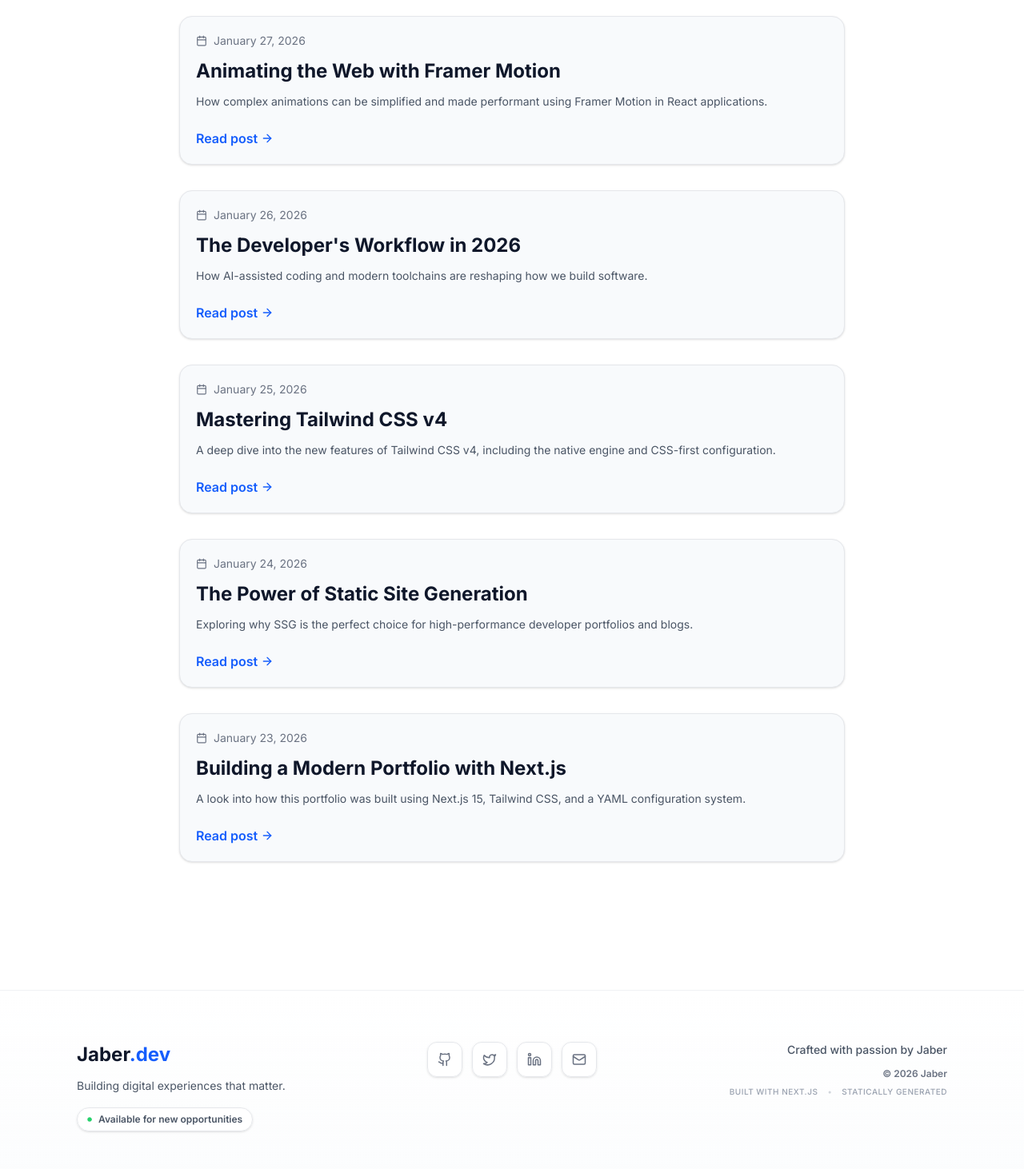
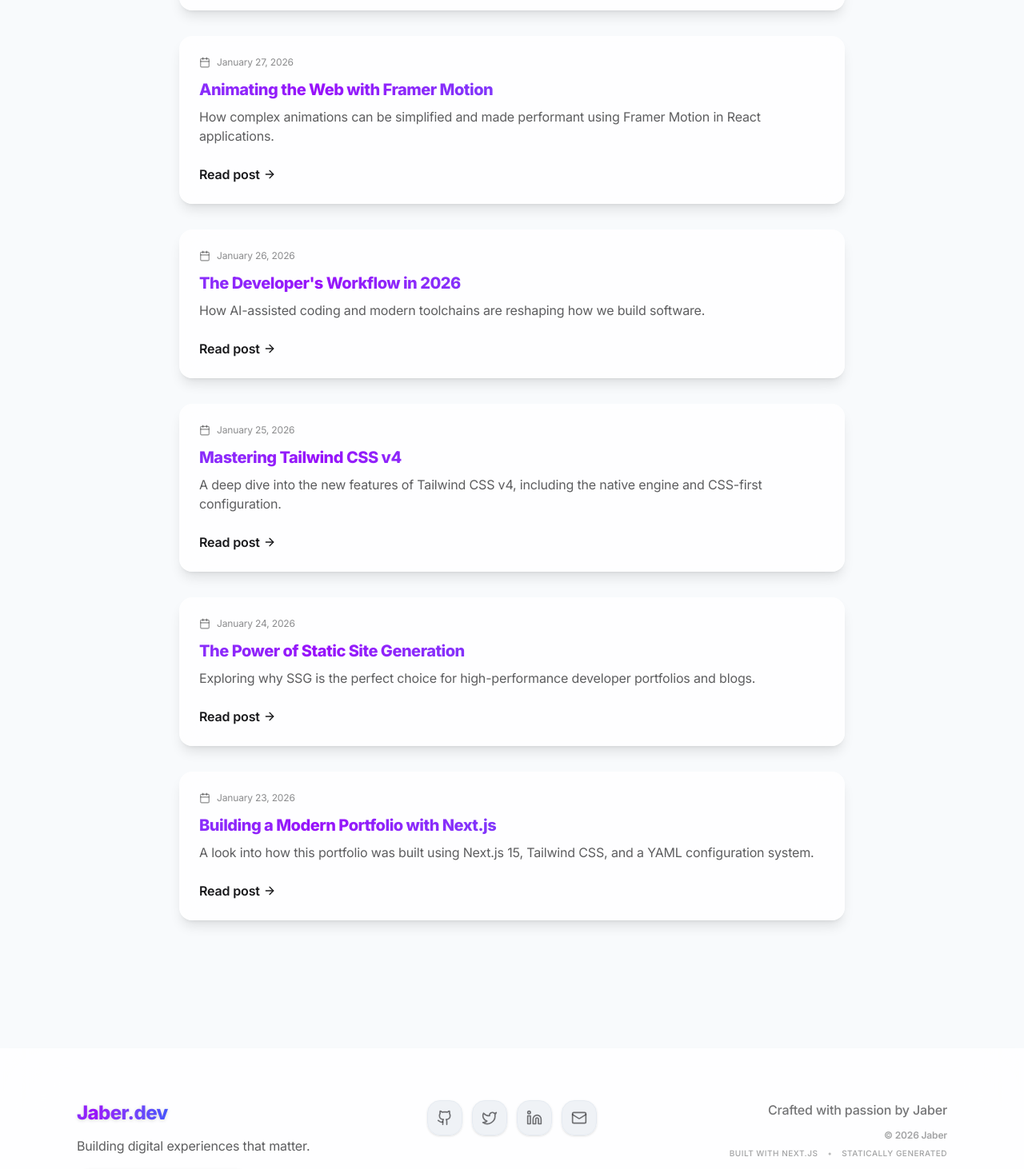
Before and after one commit to jaberio/devfolio, a Next.js app: page /blog in a window 1280 px wide. Shown: the part 754-2216 px from the top of the page at 80% size. Built offline with nearby package versions, Linux system fonts and the light colour scheme; no server answers.

Commit message:
feat(ui): restyle app to Railway-inspired modern glassmorphism, gradients, and bold minimalism

```diff
--- a/src/app/globals.css
+++ b/src/app/globals.css
@@ -35,37 +35,38 @@
 
 /* Base theme variables */
 :root {
-  --background: #ffffff;
-  --foreground: #0f172a;
-  --primary-color: #2563eb;
+  --background: #f8fafc;
+  --foreground: #18181b;
+  --primary-color: #0f62fe;
 
-  --surface-50: #f8fafc;
-  --surface-100: #f1f5f9;
-  --surface-200: #e2e8f0;
+  --surface-50: #f3f6fa;
+  --surface-100: #e5eaf1;
+  --surface-200: #d1d9e6;
 
   /* Card backgrounds */
-  --card-bg: #f8fafc;
-  --card-bg-hover: #ffffff;
+  --card-bg: #ffffffcc;
+  --card-bg-hover: #f3f6faee;
+  --glass-blur: blur(16px);
+  --border-radius: 1.25rem;
+  --shadow-elevated: 0 8px 32px 0 rgba(31, 38, 135, 0.12);
+  --font-sans: 'Inter', 'Space Grotesk', ui-sans-serif, system-ui, sans-serif;
 }
 
 .dark {
-  /* Softer Dark Mode - More balanced deep charcoal/slate */
-  --background: #111827;
-  /* Slate 950/900 mix, very soft */
-  --foreground: #f9fafb;
-  /* Lighter white */
-  --primary-color: #60a5fa;
+  --background: #0b1120;
+  --foreground: #f3f6fa;
+  --primary-color: #5b9aff;
 
-  --surface-50: #1f2937;
-  /* Gray 800 */
-  --surface-100: #374151;
-  /* Gray 700 */
-  --surface-200: #4b5563;
-  /* Gray 600 */
+  --surface-50: #181c25;
+  --surface-100: #23293a;
+  --surface-200: #2e3650;
 
-  /* Card backgrounds - blue-tinted dark, NOT grey */
-  --card-bg: #1e293b;
-  --card-bg-hover: #334155;
+  --card-bg: #181c25cc;
+  --card-bg-hover: #23293aee;
+  --glass-blur: blur(18px);
+  --border-radius: 1.25rem;
+  --shadow-elevated: 0 8px 32px 0 rgba(31, 38, 135, 0.18);
+  --font-sans: 'Inter', 'Space Grotesk', ui-sans-serif, system-ui, sans-serif;
 }
 
 @layer base {
@@ -76,8 +77,10 @@
   body {
     background-color: var(--background);
     color: var(--foreground);
+    font-family: var(--font-sans);
     font-feature-settings: "rlig" 1, "calt" 1;
     min-height: 100vh;
+    letter-spacing: -0.01em;
   }
 }
 
--- a/src/components/layout/Footer.tsx
+++ b/src/components/layout/Footer.tsx
@@ -6,19 +6,19 @@ export function Footer({ config }: { config: SiteConfig }) {
     const { footer, site } = config;
 
     return (
-        <footer className="bg-gradient-to-b from-transparent to-surface-50/50 dark:to-slate-900/30 border-t border-gray-200/50 dark:border-gray-800/50 py-16 mt-20">
+        <footer className="glass-card backdrop-blur-2xl border-t border-surface-100/60 dark:border-surface-100/20 py-16 mt-20">
             <div className="max-w-6xl mx-auto px-4 sm:px-6 lg:px-8">
                 <div className="grid grid-cols-1 lg:grid-cols-3 gap-12 items-start">
                     {/* Brand Section */}
                     <div className="flex flex-col items-center lg:items-start text-center lg:text-left lg:col-span-1">
-                        <h2 className="text-2xl font-bold text-foreground mb-3">
-                            {site.name}<span className="text-blue-600 dark:text-blue-400">{site.branding?.logoHighlight || '.'}</span>
+                        <h2 className="text-2xl font-extrabold tracking-tight text-gradient mb-3 drop-shadow-sm">
+                            {site.name}<span>{site.branding?.logoHighlight || '.'}</span>
                         </h2>
-                        <p className="text-gray-600 dark:text-gray-400 max-w-xs text-sm leading-relaxed mb-4">
+                        <p className="text-foreground/70 max-w-xs text-base leading-relaxed mb-4">
                             {site.branding?.tagline || site.description}
                         </p>
                         {footer.statusText && (
-                            <div className="flex items-center gap-2 px-3 py-1.5 bg-white/80 dark:bg-slate-800/80 rounded-full border border-gray-200 dark:border-gray-700 text-xs font-semibold text-gray-600 dark:text-gray-300 shadow-sm backdrop-blur-sm">
+                            <div className="flex items-center gap-2 px-3 py-1.5 bg-white/70 dark:bg-surface-50/30 rounded-full border border-surface-100 text-xs font-semibold text-green-700 dark:text-green-400 shadow-sm backdrop-blur-sm">
                                 <Circle size={6} className="fill-green-500 text-green-500 animate-pulse" />
                                 {footer.statusText}
                             </div>
@@ -39,10 +39,10 @@ export function Footer({ config }: { config: SiteConfig }) {
                                     href={link.href}
                                     target="_blank"
                                     rel="noopener noreferrer"
-                                    className="group flex items-center justify-center w-11 h-11 rounded-xl bg-white/80 dark:bg-slate-800/80 text-gray-500 hover:text-blue-600 dark:text-gray-400 dark:hover:text-blue-400 border border-gray-200 dark:border-gray-700 transition-all duration-300 shadow-sm hover:shadow-md hover:-translate-y-0.5 backdrop-blur-sm"
+                                    className="group flex items-center justify-center w-11 h-11 rounded-2xl bg-surface-100/60 dark:bg-surface-50/30 text-foreground/60 hover:text-primary-color border border-surface-100 dark:border-surface-50 transition-all duration-300 shadow-sm hover:shadow-lg hover:-translate-y-1 backdrop-blur"
                                     aria-label={link.label}
                                 >
-                                    <link.icon size={18} className="transition-transform group-hover:scale-110" />
+                                    <link.icon size={20} className="transition-transform group-hover:scale-110" />
                                 </a>
                             ))}
                         </div>
@@ -50,16 +50,16 @@ export function Footer({ config }: { config: SiteConfig }) {
 
                     {/* Credits Section */}
                     <div className="flex flex-col items-center lg:items-end gap-3 text-center lg:text-right lg:col-span-1">
-                        <p className="text-gray-600 dark:text-gray-400 text-sm font-medium">
+                        <p className="text-foreground/60 text-base font-medium">
                             {footer.credits}
                         </p>
-                        <div className="flex flex-col gap-2 text-xs text-gray-500 dark:text-gray-500">
+                        <div className="flex flex-col gap-2 text-xs text-foreground/40">
                             <span className="font-semibold">© {year} {site.name}</span>
                             {footer.showBuiltBy && (
                                 <div className="flex flex-wrap justify-center lg:justify-end gap-3 text-[10px] font-medium uppercase tracking-wider">
-                                    <span className="text-gray-400 dark:text-gray-600">Built with Next.js</span>
-                                    <span className="text-gray-300 dark:text-gray-700">•</span>
-                                    <span className="text-gray-400 dark:text-gray-600">Statically Generated</span>
+                                    <span className="text-foreground/40">Built with Next.js</span>
+                                    <span className="text-foreground/30">•</span>
+                                    <span className="text-foreground/40">Statically Generated</span>
                                 </div>
                             )}
                         </div>
--- a/src/components/ui/BlogCard.tsx
+++ b/src/components/ui/BlogCard.tsx
@@ -27,21 +27,24 @@ export function BlogCard({ title, summary, date, slug, index }: BlogCardProps) {
             transition={{ delay: index * 0.1 }}
         >
             <Link href={`/blog/${slug}`} className="group block">
-                <article className="p-5 rounded-2xl border border-gray-200 dark:border-slate-700 group-hover:border-blue-500 transition-all duration-300 shadow-sm hover:shadow-xl h-full flex flex-col" style={{ backgroundColor: 'var(--card-bg)' }}>
-                    <div className="flex items-center text-sm text-gray-500 dark:text-gray-400 mb-3 gap-2">
+                <article
+                    className="glass-card p-6 rounded-2xl border border-surface-100/60 dark:border-surface-100/20 group-hover:border-primary-color transition-all duration-300 shadow-sm hover:shadow-2xl h-full flex flex-col cursor-pointer"
+                    style={{ backdropFilter: 'var(--glass-blur)' }}
+                >
+                    <div className="flex items-center text-xs text-foreground/50 mb-3 gap-2">
                         <Calendar size={14} />
                         <time dateTime={date}>{formattedDate}</time>
                     </div>
 
-                    <h3 className="text-2xl font-bold text-foreground mb-3 group-hover:text-blue-600 dark:group-hover:text-blue-400 transition-colors">
+                    <h3 className="text-xl font-extrabold tracking-tight text-gradient mb-2 group-hover:scale-[1.03] group-hover:drop-shadow transition-transform">
                         {title}
                     </h3>
 
-                    <p className="text-gray-600 dark:text-gray-400 mb-6 flex-grow line-clamp-3 text-sm">
+                    <p className="text-foreground/70 mb-6 flex-grow line-clamp-3 text-base">
                         {summary}
                     </p>
 
-                    <div className="flex items-center text-blue-600 dark:text-blue-400 font-semibold group-hover:translate-x-1 transition-transform">
+                    <div className="flex items-center font-semibold text-primary-color group-hover:translate-x-1 transition-transform">
                         Read post <ArrowRight size={16} className="ml-1" />
                     </div>
                 </article>
```
Also changed, not shown: src/components/layout/Navbar.tsx (+13 -14 lines).
